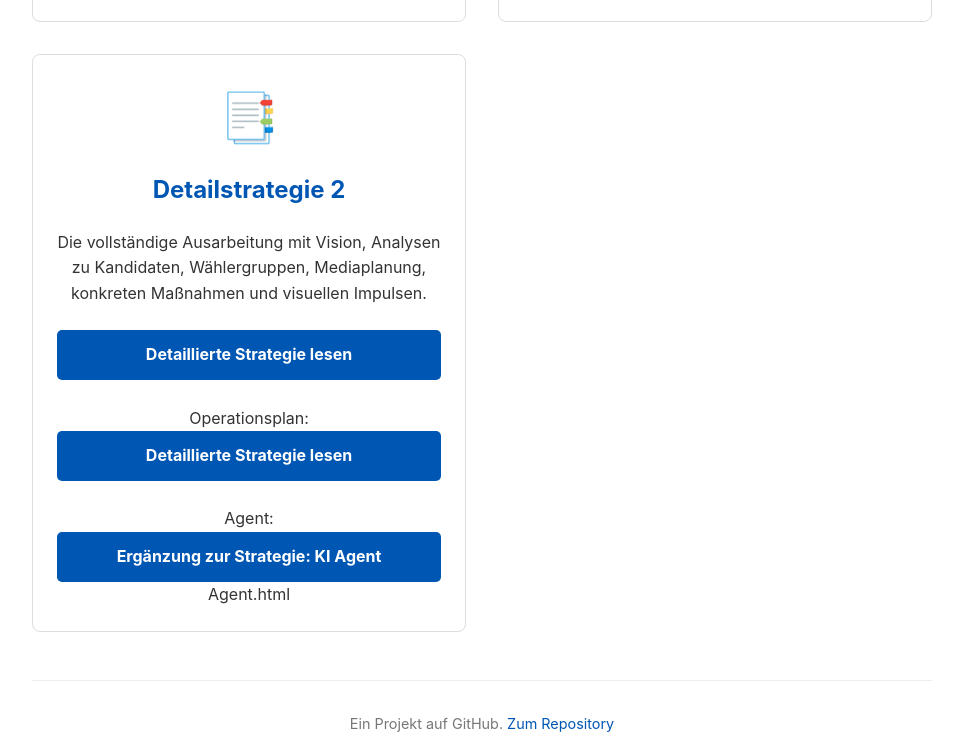
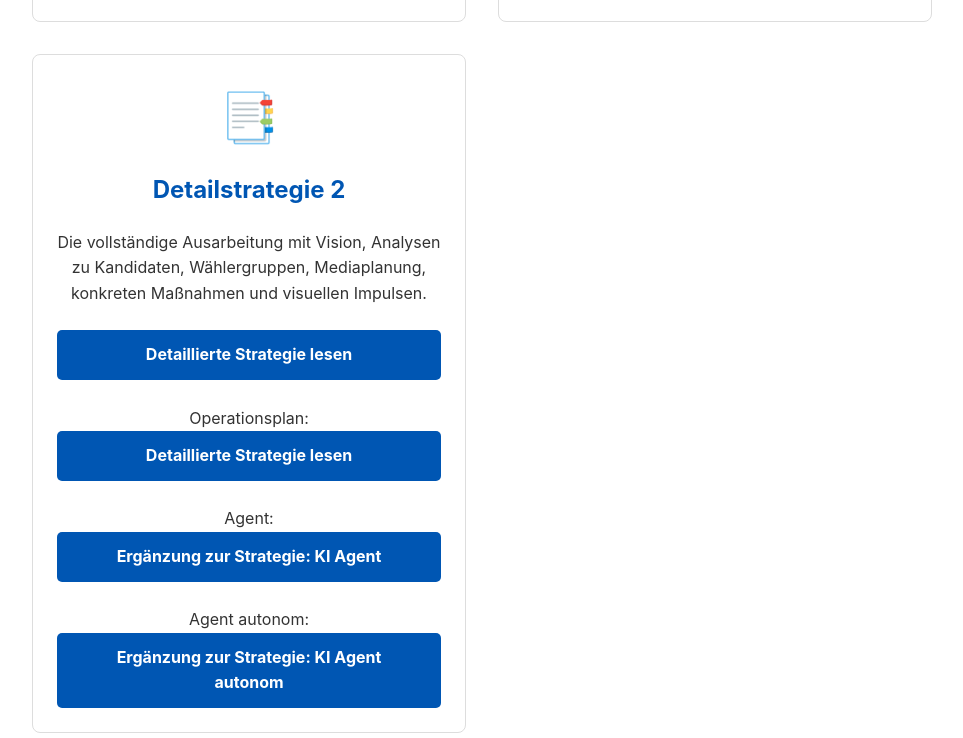
Before and after one commit to programmiererphp/Strategie-Oberb-rgermeisterwahl-Gottingen-2026, a plain HTML site: page index.html in a window 1280 px wide. Shown: the part 696-1434 px from the top of the page, without its empty margins (158-1121 px from the left). Drawn offline with Linux system fonts and the light colour scheme.

Commit message:
Update index.html

```diff
--- a/index.html
+++ b/index.html
@@ -183,7 +183,8 @@
                 <a href="strategie2026l.html" class="button">Detaillierte Strategie lesen</a>
                 <br></vr>Operationsplan: <a href="strategie2026-operationsplan.html" class="button">Detaillierte Strategie lesen</a>
                <br></vr>Agent: <a href="Agent.html" class="button">Ergänzung zur Strategie: KI Agent</a>
-                 Agent.html
+               <br></vr>Agent autonom: <a href="Agent2.html" class="button">Ergänzung zur Strategie: KI Agent autonom</a>
+
             </div>
         </div>
 
```
